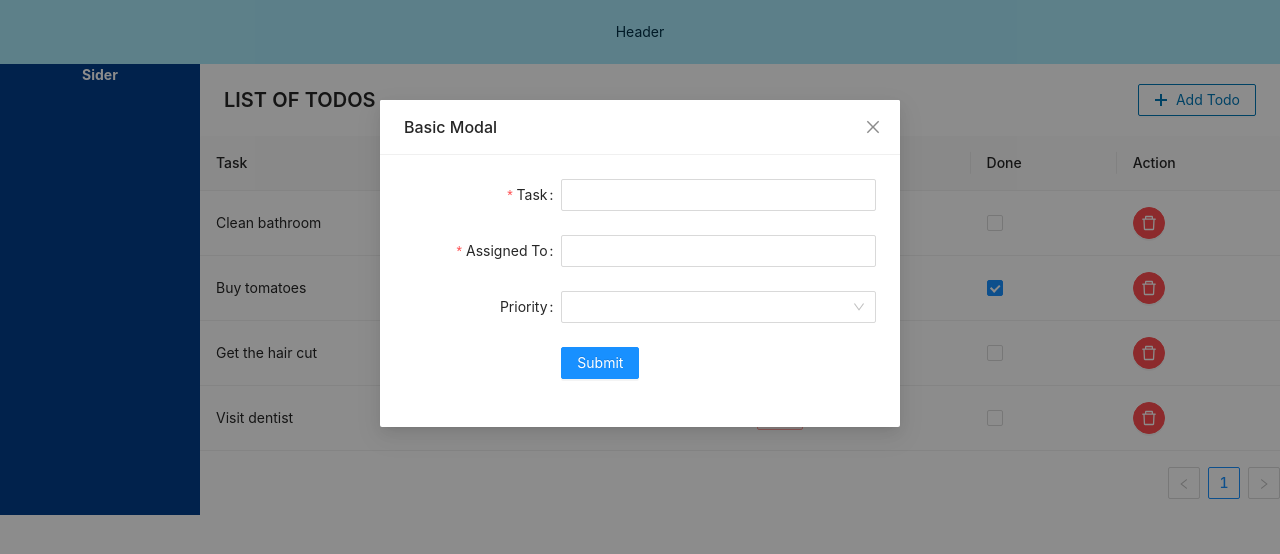
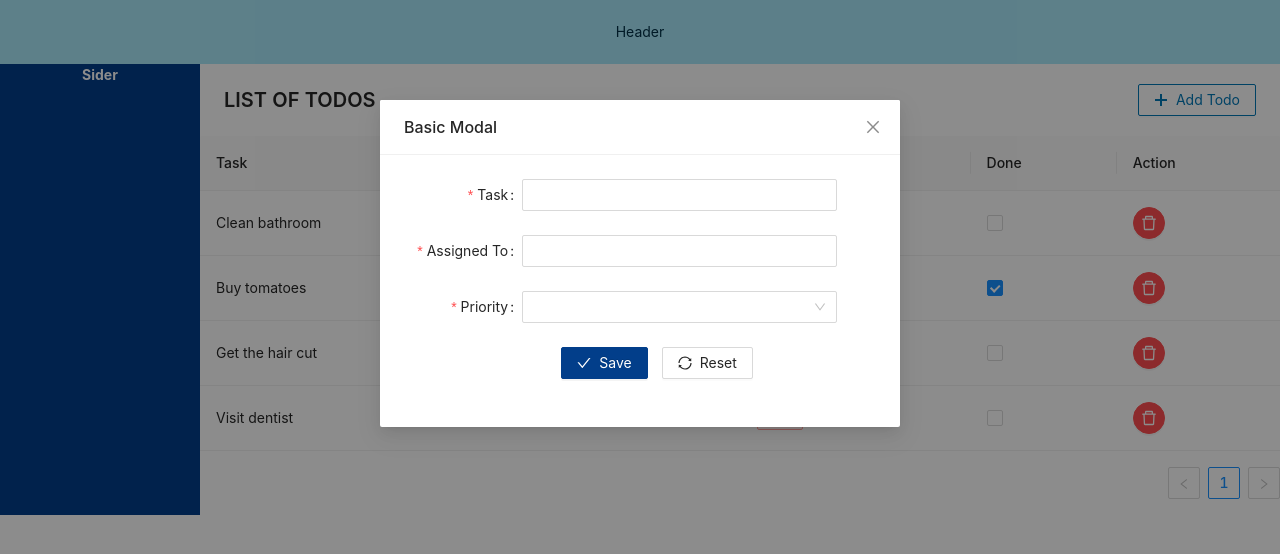
Before and after one commit to acalvom/react-redux-antd-app, a React (Create React App) app: page / in a window 1280 px wide. Both pictures are taken after a click on the button "Add Todo". Shown: the top 554 px of the page. Built offline with nearby package versions, Linux system fonts and the light colour scheme; data requests are answered from the project's data file.

Commit message:
Create component for Add Todo Form Add Reset fields button Add styles #create-todo

```diff
--- a/src/components/App.css
+++ b/src/components/App.css
@@ -22,3 +22,9 @@
   color: #0077B6;
   border-color: #0077B6;
 }
+
+.save-todo-button {
+  margin-right: 1em;
+  background-color: #023e8a;
+  border-color: #023e8a;
+}
--- /dev/null
+++ b/src/components/AppContent/AddTodo/AddTodoForm.jsx
@@ -0,0 +1,47 @@
+import React from "react";
+import { SyncOutlined, CheckOutlined } from "@ant-design/icons";
+import { Button, Form, Input, Select } from "antd";
+const { Option } = Select;
+
+const AddTodoForm = () => {
+  const [form] = Form.useForm();
+
+  const onFinish = (values) => {
+    console.log("Success:", values);
+  };
+
+  const onReset = () => {
+    form.resetFields();
+  };
+
+  return (
+    <Form form={form} name="addTodoForm" labelCol={{ span: 6 }} wrapperCol={{ span: 16 }} initialValues={{ remember: true }} onFinish={onFinish}>
+      <Form.Item label="Task" name="task" rules={[{ required: true, message: "Enter a task" }]}>
+        <Input />
+      </Form.Item>
+
+      <Form.Item label="Assigned To" name="assignedTo" rules={[{ required: true, message: "Assign the task to somebody" }]}>
+        <Input />
+      </Form.Item>
+
+      <Form.Item label="Priority" name="priority" rules={[{ required: true, message: "Set the priority" }]}>
+        <Select allowClear>
+          <Option value="high">HIGH</Option>
+          <Option value="medium">MEDIUM</Option>
+          <Option value="low">LOW</Option>
+        </Select>
+      </Form.Item>
+
+      <Form.Item wrapperCol={{ offset: 8, span: 16 }}>
+        <Button className="save-todo-button" type="primary" htmlType="submit" icon={<CheckOutlined />}>
+          Save
+        </Button>
+        <Button htmlType="button" onClick={onReset} icon={<SyncOutlined />}>
+          Reset
+        </Button>
+      </Form.Item>
+    </Form>
+  );
+};
+
+export default AddTodoForm;
--- a/src/components/AppContent/TodosHeader.jsx
+++ b/src/components/AppContent/TodosHeader.jsx
@@ -1,8 +1,8 @@
 import React, { Fragment, useState } from "react";
-import { PageHeader, Button, Modal, Form, Input, Select } from "antd";
+import { PageHeader, Button, Modal } from "antd";
+import { PlusOutlined } from "@ant-design/icons";
+import AddTodoForm from "./AddTodo/AddTodoForm";
 
-import { PlusOutlined } from "@ant-design/icons";
-const { Option } = Select;
 const TodosHeader = () => {
   const title = "LIST OF TODOS";
 
@@ -12,17 +12,8 @@ const TodosHeader = () => {
     setIsModalVisible(true);
   };
 
-
   const handleCancel = () => {
     setIsModalVisible(false);
-  };
-
-  const onFinish = (values) => {
-    console.log("Success:", values);
-  };
-
-  const onFinishFailed = (errorInfo) => {
-    console.log("Failed:", errorInfo);
   };
 
   return (
@@ -31,71 +22,13 @@ const TodosHeader = () => {
         title={title}
         extra={
           <Button className="add-todo-button" icon={<PlusOutlined />} onClick={handleAddTodo}>
-            {"Add Todo"}
+            Add Todo
           </Button>
         }
       />
+
       <Modal title="Basic Modal" visible={isModalVisible} onCancel={handleCancel} footer={null}>
-        <Form
-          name="basic"
-          labelCol={{
-            span: 8,
-          }}
-          wrapperCol={{
-            span: 16,
-          }}
-          initialValues={{
-            remember: true,
-          }}
-          onFinish={onFinish}
-          onFinishFailed={onFinishFailed}
-          autoComplete="off"
-        >
-          <Form.Item
-            label="Task"
-            name="task"
-            rules={[
-              {
-                required: true,
-                message: "Please, enter a task",
-              },
-            ]}
-          >
-            <Input />
-          </Form.Item>
-
-          <Form.Item
-            label="Assigned To"
-            name="assignedTo"
-            rules={[
-              {
-                required: true,
-                message: "Assign the task to somebody",
-              },
-            ]}
-          >
-            <Input />
-          </Form.Item>
-
-          <Form.Item label="Priority" name="priority">
-            <Select allowClear>
-              <Option value="high">high</Option>
-              <Option value="medium">medium</Option>
-              <Option value="low">low</Option>
-            </Select>
-          </Form.Item>
-
-          <Form.Item
-            wrapperCol={{
-              offset: 8,
-              span: 16,
-            }}
-          >
-            <Button type="primary" htmlType="submit">
-              Submit
-            </Button>
-          </Form.Item>
-        </Form>
+        <AddTodoForm />
       </Modal>
     </Fragment>
   );
```
